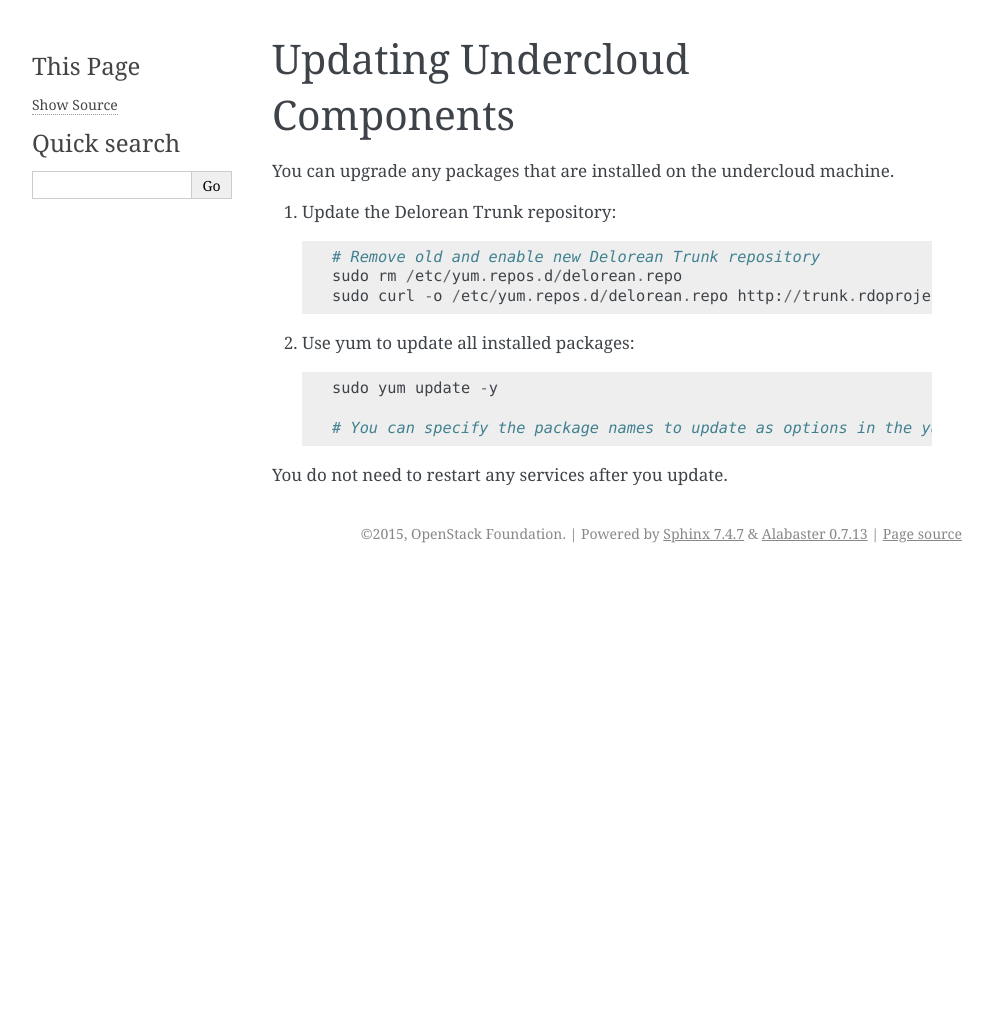
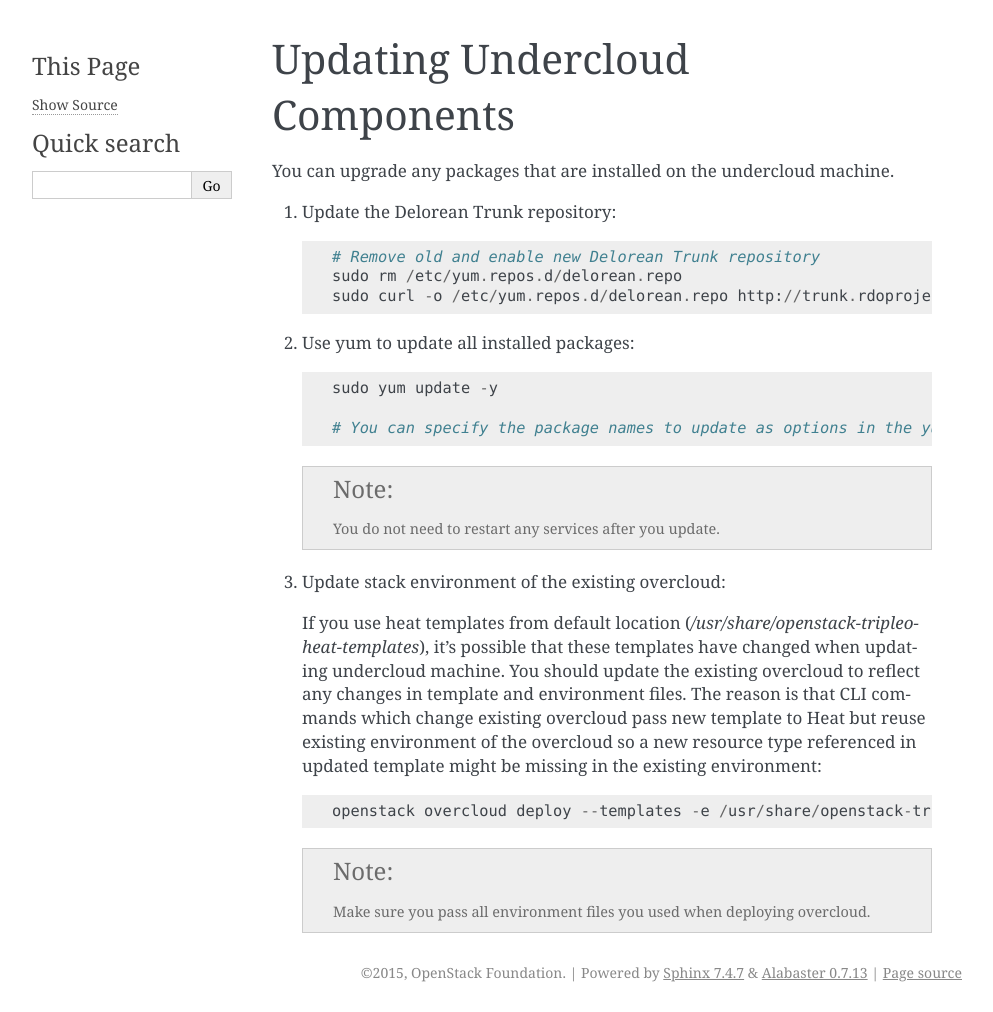
Before and after one commit to openstack-archive/tripleo-docs, a Sphinx documentation site: the page built from doc/source/installation/updating.rst, in a window 1280 px wide. Shown: the whole page, without its empty margins (148-1141 px from the left). Built offline with Sphinx 7.4.7, drawn with Linux system fonts in a browser that asks for light colours; before the commit the page ends 900 px from its top, so only the background shows below that.

Commit message:
Add a doc note about updating changed templates
Documents how to update an existing overcloud after
new heat templates have been installed.

Change-Id: I02c0610aca1cf7ac303a487326844d275b0ff1a6
Related-To: 1501296

```diff
--- a/doc/source/installation/updating.rst
+++ b/doc/source/installation/updating.rst
@@ -16,4 +16,24 @@ You can upgrade any packages that are installed on the undercloud machine.
 
     # You can specify the package names to update as options in the yum update command.
 
-You do not need to restart any services after you update.
+   .. note::
+
+      You do not need to restart any services after you update.
+
+#. Update stack environment of the existing overcloud:
+
+   If you use heat templates from default location
+   (`/usr/share/openstack-tripleo-heat-templates`), it's possible that these
+   templates have changed when updating undercloud machine. You should update
+   the existing overcloud to reflect any changes in template and environment
+   files. The reason is that CLI commands which change existing overcloud pass
+   new template to Heat but reuse existing environment of the overcloud so a
+   new resource type referenced in updated template might be missing in the
+   existing environment::
+
+      openstack overcloud deploy --templates -e /usr/share/openstack-tripleo-heat-templates/overcloud-resource-registry-puppet.yaml -e <all extra files>
+
+   .. note::
+
+      Make sure you pass all environment files you used when deploying
+      overcloud.
```
